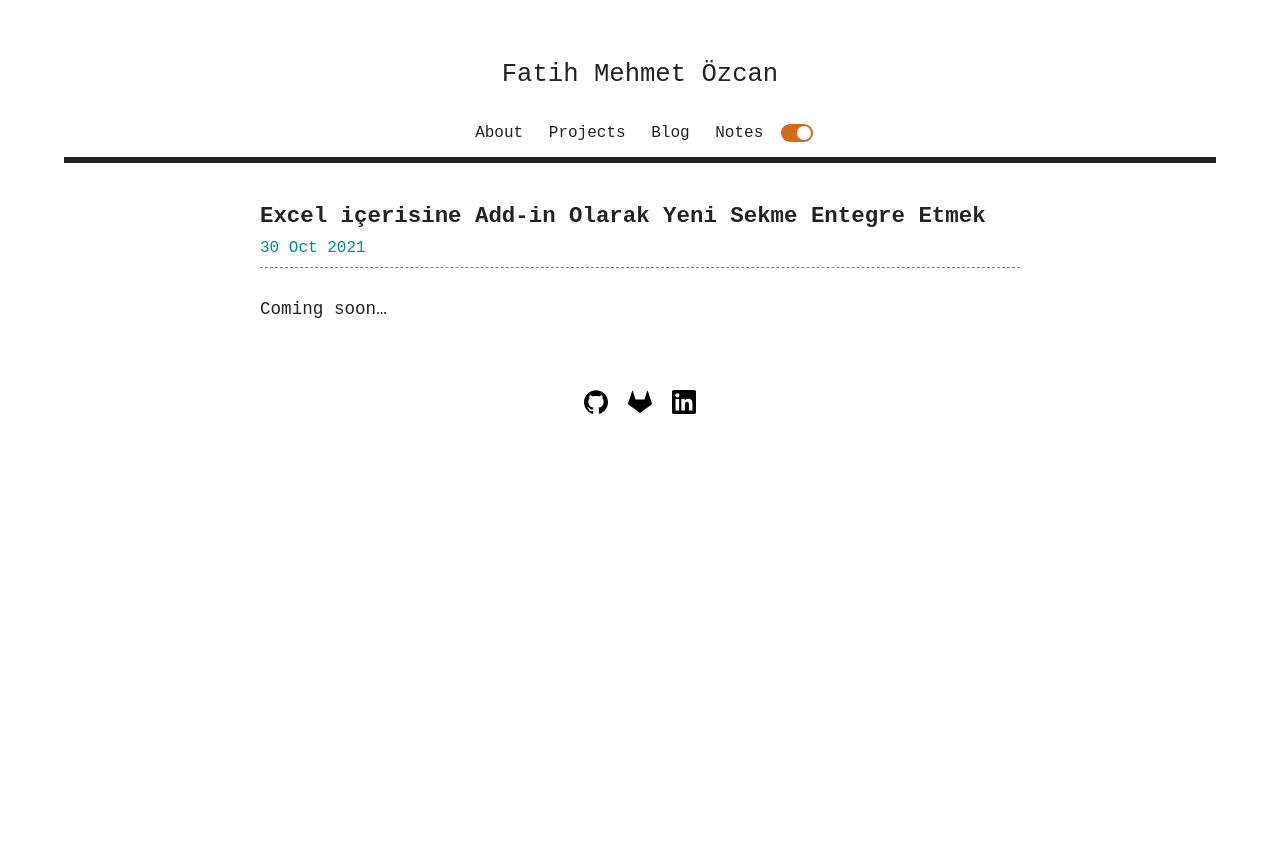
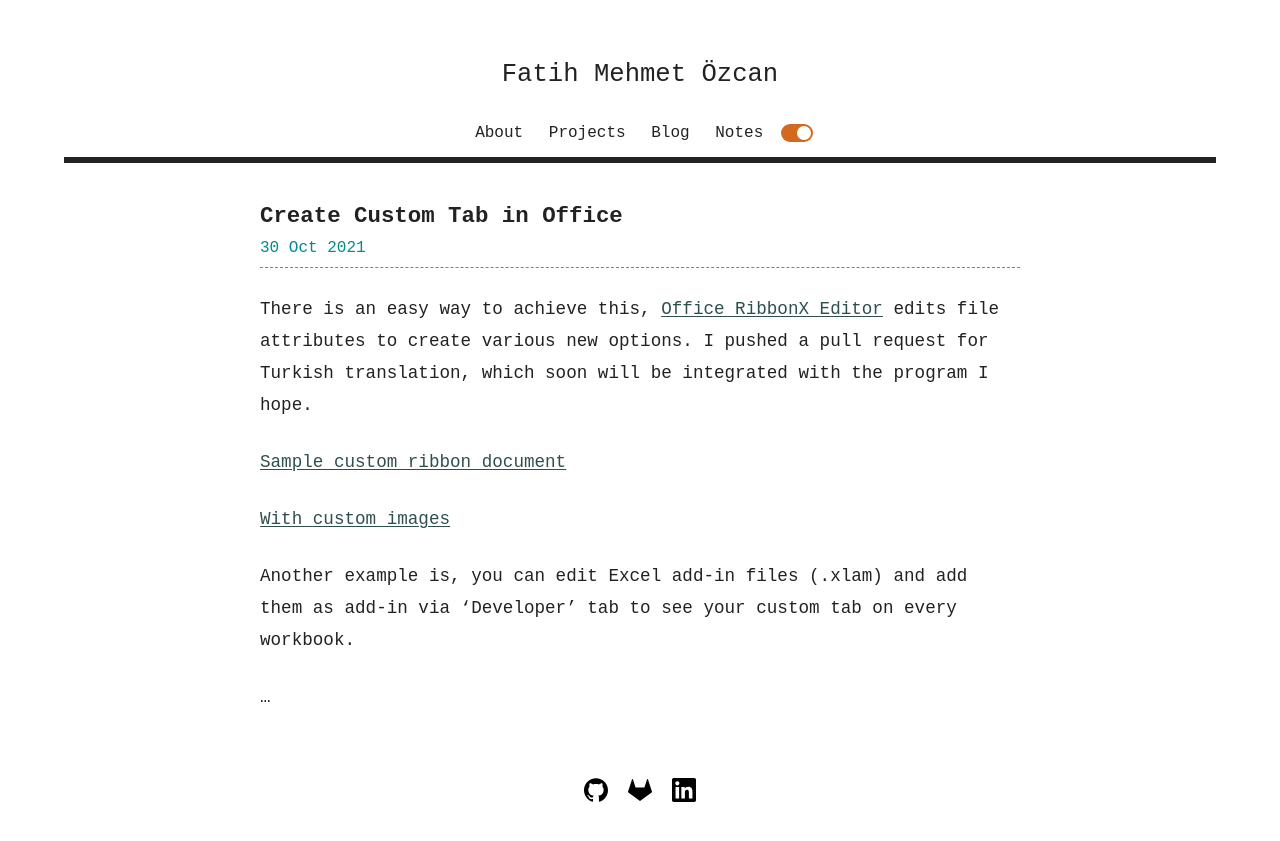
Before and after one commit to fatihmeh/fatihmeh.github.io, a Jekyll site: the page built from _posts/2021-10-30-tr-office-new-tab.md, in a window 1280 px wide. Shown: the top 841 px of the page. Built offline with Jekyll 4.4.1, drawn with Linux system fonts in a browser that asks for light colours.

Commit message:
Update context

```diff
--- a/_posts/2021-10-30-tr-office-new-tab.md
+++ b/_posts/2021-10-30-tr-office-new-tab.md
@@ -1,11 +1,23 @@
 ---
 layout: post
-title: Excel içerisine Add-in Olarak Yeni Sekme Entegre Etmek
+title: Create Custom Tab in Office
 date: 2021-10-30
-lang: TR
-excerpt: Excel içerisinde add-in dosyası ile custom ribbon sekmesi oluşturmayı anlatan walkthrough
+lang: EN
+excerpt: Create a custom ribbon tab, with custom images and other possibilities
 category : other
 ---
 
 
-Coming soon...
+There is an easy way to achieve this, [Office RibbonX Editor](https://github.com/fernandreu/office-ribbonx-editor) edits file attributes to create various new options. I pushed a pull request for Turkish translation, which soon will be integrated with the program I hope.
+
+
+[Sample custom ribbon document](https://gitlab.com/fatihmehmetozcan/practice-files-pages/-/tree/master/source/excel/excel-4_context-ribbon)
+
+
+[With custom images](https://gitlab.com/fatihmehmetozcan/practice-files-pages/-/tree/master/source/excel/excel-5_custom-images-ribbon)
+
+
+Another example is, you can edit Excel add-in files (.xlam) and add them as add-in via 'Developer' tab to see your custom tab on every workbook.
+
+
+...
```
